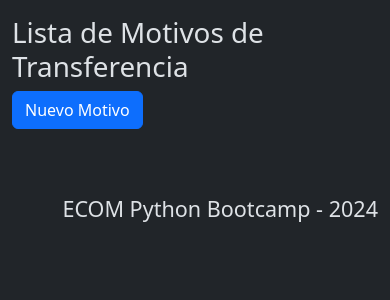
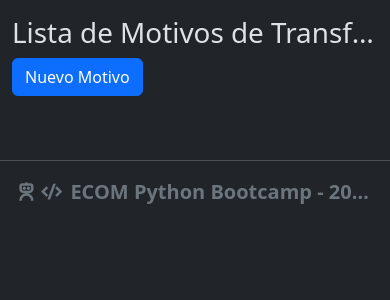
Before and after one commit to facundososalopez/eb2024_desafio_integrador_2, a Django app: page /transferencia_motivo/ in a window 390 px wide. Shown: the part 56-356 px from the top of the page. Run offline with Django 5.2, Linux system fonts and the light colour scheme; data that the repository does not hold is empty; some libraries are stand-ins or nearby versions.

Commit message:
Realizado el formulario de Registro (también agregada la librería django-bootstrap5, ajustes en templates).

```diff
--- a/requirements/base.txt
+++ b/requirements/base.txt
@@ -1,5 +1,6 @@
 asgiref==3.8.1
 Django==5.1.3
+django-bootstrap5==24.3
 django-environ==0.11.2
 mysqlclient==2.2.6
 pillow==11.0.0
--- a/src/apps/transferencia_motivo/forms.py
+++ b/src/apps/transferencia_motivo/forms.py
@@ -7,10 +7,10 @@ class MotivoTransferenciaForm(forms.ModelForm):
         model = MotivoTransferencia
         fields = ['descripcion']  # Incluye los campos del modelo que quieras mostrar
 
+
     def __init__(self, *args, **kwargs):
         super().__init__(*args, **kwargs)
-        # Agrega la clase de Bootstrap al campo 'descripcion'
+        # Agrega la un place holder al input
         self.fields['descripcion'].widget.attrs.update({
-            'class': 'form-control',  # Clase de Bootstrap
             'placeholder': 'Escribe el motivo aquí...'  # Ejemplo de un atributo adicional
         })
--- /dev/null
+++ b/src/apps/usuarios/urls.py
@@ -0,0 +1,9 @@
+from django.urls import path
+
+from .views import UsuarioRegistroView
+
+name_prefix = "usuarios_"
+
+urlpatterns = [
+    path("registro/", UsuarioRegistroView.as_view(), name=name_prefix + "register"),
+]
--- a/src/config/urls.py
+++ b/src/config/urls.py
@@ -27,7 +27,7 @@ urlpatterns = [
     path('base', views.BaseTemplateView.as_view(), name='base'),
     path('admin/', admin.site.urls),
     path('transferencia_motivo/', include('apps.transferencia_motivo.urls')),
-
+    path('usuarios/', include('apps.usuarios.urls')),
 ]
 
 if settings.DEBUG:
--- a/src/templates/_footer.html
+++ b/src/templates/_footer.html
@@ -1,3 +1,7 @@
-<div class="text-end container-xl py-4 fs-4">
-    ECOM Python Bootcamp - 2024
+<div class="border-top">
+    <div class="container-xl text-center text-md-end p-3 fs-5 text-truncate fw-bold text-secondary">
+        <i class="ri-robot-3-line"></i>
+        <i class="ri-code-s-slash-line me-1"></i>
+        ECOM Python Bootcamp - 2024
+    </div>
 </div>
--- a/src/templates/_navbar.html
+++ b/src/templates/_navbar.html
@@ -9,10 +9,10 @@
       <span class="navbar-toggler-icon"></span>
     </button>
     <div class="collapse navbar-collapse" id="navbarSupportedContent">
-      <ul class="navbar-nav ms-auto align-items-center">
+      <ul class="navbar-nav ms-auto align-items-md-center">
         {% if not user.is_authenticated %}
         <li class="nav-item">
-          <a class="nav-link" href="#">
+          <a class="nav-link" href="{% url 'usuarios_register' %}">
             <i class="ri-user-add-line ri-lg"></i> Registrate
           </a>
         </li>
--- a/src/templates/base.html
+++ b/src/templates/base.html
@@ -1,12 +1,13 @@
 {% load static %}
+{% load django_bootstrap5 %}
 <!DOCTYPE html>
 <html lang="es" data-bs-theme="dark">
 <head>
     <meta charset="UTF-8">
     <meta name="viewport" content="width=device-width, initial-scale=1">
-    <title>Money Share {% block title %}{% endblock %}</title>
+    <title>Money Share | {% block title %}{% endblock %}</title>
 
-    <link href="https://cdn.jsdelivr.net/npm/bootstrap@5.3.3/dist/css/bootstrap.min.css" rel="stylesheet" integrity="sha384-QWTKZyjpPEjISv5WaRU9OFeRpok6YctnYmDr5pNlyT2bRjXh0JMhjY6hW+ALEwIH" crossorigin="anonymous">
+    {% bootstrap_css %}
     <link href="https://cdn.jsdelivr.net/npm/remixicon@4.5.0/fonts/remixicon.min.css"  rel="stylesheet">
     <link href="{% static 'css/app.css' %}" rel="stylesheet" type="text/css">
     {% block page_css %}{% endblock %}
@@ -15,7 +16,7 @@
     <header>
         {% include '_navbar.html' %}
     </header>
-    <main id="main" class="container-xl py-3">
+    <main id="main" class="container-xl pt-3 pb-5">
     {% block content %}
 
     {% endblock %}
@@ -23,8 +24,7 @@
     <footer>
         {% include '_footer.html' %}
     </footer>
-    <script src="https://cdn.jsdelivr.net/npm/@popperjs/core@2.11.8/dist/umd/popper.min.js" integrity="sha384-I7E8VVD/ismYTF4hNIPjVp/Zjvgyol6VFvRkX/vR+Vc4jQkC+hVqc2pM8ODewa9r" crossorigin="anonymous"></script>
-    <script src="https://cdn.jsdelivr.net/npm/bootstrap@5.3.3/dist/js/bootstrap.min.js" integrity="sha384-0pUGZvbkm6XF6gxjEnlmuGrJXVbNuzT9qBBavbLwCsOGabYfZo0T0to5eqruptLy" crossorigin="anonymous"></script>
+    {% bootstrap_javascript %}
     {% block page_js %}{% endblock %}
 </body>
 </html>
--- a/src/templates/transferencia_motivo/motivo_confirm_delete.html
+++ b/src/templates/transferencia_motivo/motivo_confirm_delete.html
@@ -1,10 +1,12 @@
 {% extends 'base.html' %}
 {% block content %}
 <h1>Eliminar Motivo</h1>
+<div class="border border-secondary rounded p-3">
     <p>¿Estás seguro de que quieres eliminar "{{ object }}"?</p>
     <form method="post">
         {% csrf_token %}
         <button class="btn btn-danger" type="submit">Sí, eliminar</button>
         <a class="btn btn-secondary" href="{% url 'transferencia_motivo:list' %}">Cancelar</a>
     </form>
+</div>
 {% endblock %}
--- a/src/templates/transferencia_motivo/motivo_list.html
+++ b/src/templates/transferencia_motivo/motivo_list.html
@@ -1,28 +1,24 @@
 {% extends 'base.html' %}
+{% load django_bootstrap5 %}
 {% block content %}
-<h1>Lista de Motivos de Transferencia</h1>
-{% if messages %}
-  <div class="alert-container">
-    {% for message in messages %}
-      <div class="alert alert-{{ message.tags }}">
-        {{ message }}
-      </div>
-    {% endfor %}
-  </div>
-{% endif %}
-<a class ="btn btn-primary" href="{% url 'transferencia_motivo:create' %}">Nuevo Motivo</a>
-<br /><br />
+<h1 class="text-truncate">Lista de Motivos de Transferencia</h1>
+{% bootstrap_messages %}
+<a class ="btn btn-primary mb-3" href="{% url 'transferencia_motivo:create' %}">Nuevo Motivo</a>
 <ul class="list-group">
     {% for motivo in motivos %}
-        <li class="list-group-item d-flex flex-row justify-content-between align-items-center">
-            <div>
+    <li class="list-group-item d-flex flex-row align-items-center">
+        <div class="flex-fill text-truncate">
             {{ motivo.descripcion }}
-            </div>
-            <div>
-               <a class="btn btn-link text-decoration-none" href="{% url 'transferencia_motivo:update' motivo.id %}"><ico class="ri-pencil-line ri-lg"></a> |
+        </div>
+        <ul class="list-unstyled d-flex flex-row gap-1">
+            <li>
+                <a class="btn btn-link text-decoration-none" href="{% url 'transferencia_motivo:update' motivo.id %}"><ico class="ri-pencil-line ri-lg"></a>
+            </li>
+            <li>
                 <a class="btn btn-link text-decoration-none" href="{% url 'transferencia_motivo:delete' motivo.id %}"><ico class="ri-delete-bin-line ri-lg"></a>
-            </div>
-          </li>
+            </li>
+        </ul>
+    </li>
     {% endfor %}
 </ul>
 {% endblock %}
```
Also changed, not shown: src/apps/usuarios/forms.py (added, +8 -0 lines), src/apps/usuarios/views.py (+7 -0 lines), src/config/settings.py (+6 -2 lines), src/templates/transferencia_motivo/motivo_form.html (+7 -4 lines), src/templates/usuarios/registro.html (added, +20 -0 lines). Lines whose indentation alone changed are shown as unchanged.
